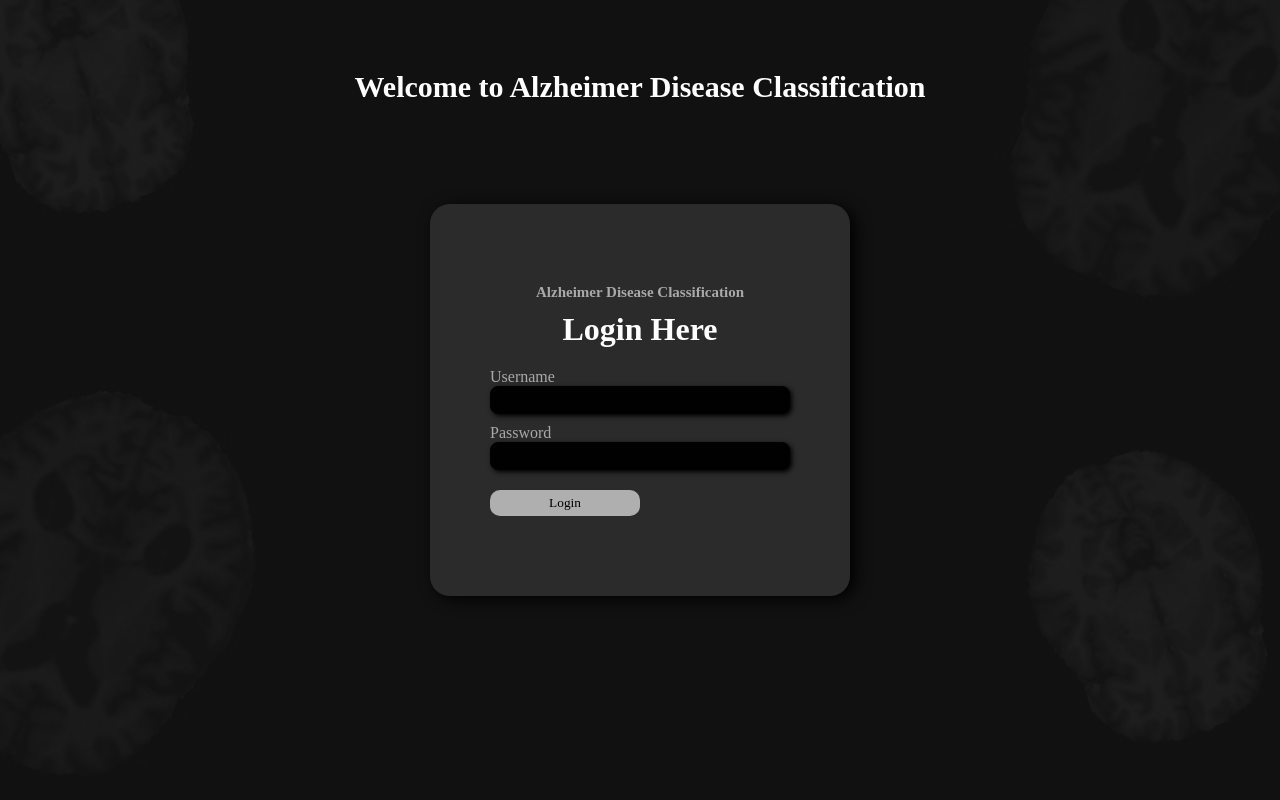
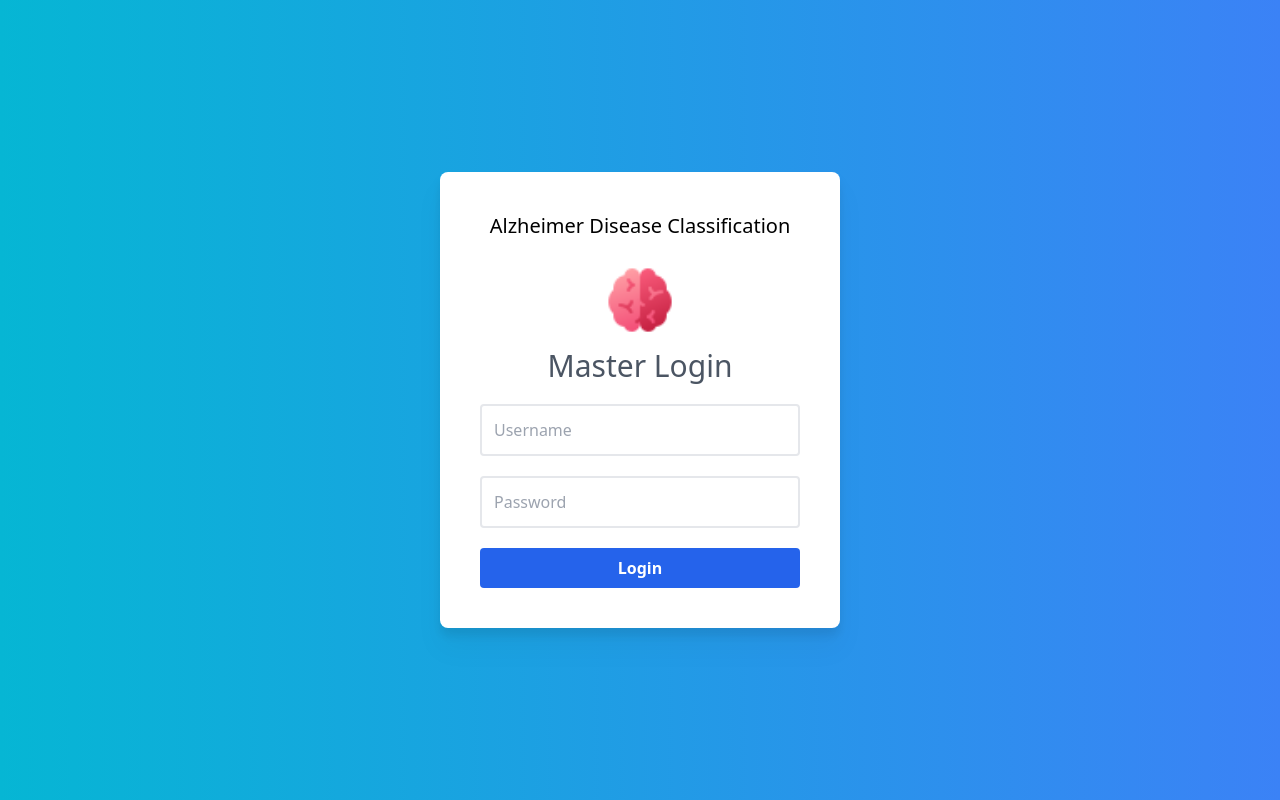
Before and after one commit to bhavikjadav/alzheimer-disease-stages-classifiction, a Flask app: page / in a window 1280 px wide. Run offline with Flask 2, Linux system fonts and the light colour scheme; some libraries are stand-ins or nearby versions.

Commit message:
login screen finalized

```diff
--- a/static/style.css
+++ /dev/null
@@ -1,87 +0,0 @@
-* {
-  margin: 0;
-  padding: 0;
-  box-sizing: border-box;
-}
-
-body::before{
-    content: "";
-    background: url('bg.png') no-repeat center center/cover;
-    position: absolute;
-    width: 100%;
-    height: 100%;
-    bottom: 0;
-    z-index: -1;
-    top: 0;
-    left: 0;
-}
-
-body,
-#submit {
-  font-family: "Papyrus";
-}
-
-.container {
-  display: flex;
-  flex-direction: column;
-  left: 50%;
-  top: 50%;
-  position: absolute;
-  transform: translate(-50%, -50%);
-  padding: 80px 60px;
-  border-radius: 20px;
-  color: #A9A9A9;
-  background-color: #2B2B2B;
-  box-shadow: 5px 3px 16px black;
-}
-
-.sub_con1 {
-    display: flex;
-    flex-direction: column;
-    color: white;
-    margin-top: 0;
-    margin-bottom: 20px;
-    text-align: center;
-}
-
-.sub_con1 h5 {
-    margin-bottom: 10px;
-    color: #A9A9A9;
-    font-size: 15px;
-}
-
-#uname, #password {
-    background-color: #010101;
-    color: white;
-    border-radius: 8px;
-    padding: 5px;
-    border: 1px solid #010101;
-    box-shadow: 2px 2px 5px black;
-    font-family: 'Papyrus';
-    width: 300px;
-    margin-bottom: 10px;
-}
-
-#submit {
-    background-color: #AFAFAF;
-    padding: 5px 5px;
-    width: 50%;
-    border: none;
-    border-radius: 10px;
-    margin-top: 10px;
-    transition: 0.5s;
-}
-
-#submit:hover{
-    background-color: rgb(105, 105, 105);
-    transition: 0.5s;
-    color: white;
-}
-
-.heading {
-    display: flex;
-    font-size: 30px;
-    justify-content: center;
-    padding-top: 70px;
-    color: white;
-}
--- a/templates/login.html
+++ b/templates/login.html
@@ -4,27 +4,27 @@
     <meta charset="UTF-8">
     <meta http-equiv="X-UA-Compatible" content="IE=edge">
     <meta name="viewport" content="width=device-width, initial-scale=1.0">
+    <script src="https://cdn.tailwindcss.com"></script>
     <link rel="stylesheet" href="static/style.css">
     <title>Alzheimer Disease Classification - Login</title>
 </head>
 <body>
-    <h2 class='heading'>Welcome to Alzheimer Disease Classification</h2>
-    <div class="container">
-        <!-- <img src="brain.png" alt="image" height="64px" width="64px"> -->
-        <div class="sub_con1">
-            <!-- for Image of brain -->
-            <h5>Alzheimer Disease Classification</h5>
-            <h1>Login Here</h1>
-        </div>
-        <div>
-            <form class="form" action="post">
-                <label for="uname">Username</label><br>
-                <input type="text" id="uname" name="uname"><br>
-                <label for="password">Password</label><br>
-                <input type="password" id="password" name="password"><br>
-                <input type="submit" id="submit" value="Login">
-            </form>
-        </div>
-    </div>
+    <div class="w-screen h-screen flex justify-center items-center bg-gradient-to-r from-cyan-500 to-blue-500">
+        <form method="post" class="p-10 bg-white rounded-lg flex justify-center items-center flex-col drop-shadow-xl">
+			<p class="mb-5 text-xl normal-case text-black">Alzheimer Disease Classification</p>
+			<img src="../static/brain.png" class="w-20 h-20 text-gray-600 mb-2" viewbox="0 0 20 20" fill="currentColor">
+			<p class="mb-5 text-3xl normal-case text-gray-600">Master Login</p>
+			<input type="username" name="username" class="mb-5 p-3 w-80 focus:border-gray-700 rounded border-2 outline-none" autocomplete="off" placeholder="Username" required>
+			<input type="password" name="password" class="mb-5 p-3 w-80 focus:border-gray-700 rounded border-2 outline-none" autocomplete="off" placeholder="Password" required>
+			<button class="transition-all duration-200 bg-blue-600 hover:bg-blue-900 text-white font-bold p-2 rounded w-80" id="login" type="submit"><span>Login</span></button>
+		</form>
+	</div>
 </body>
+
+<script>
+	document.getElementById("login").addEventListener("click", function(event){
+  	event.preventDefault();
+	});
+</script>
+
 </html>
```
